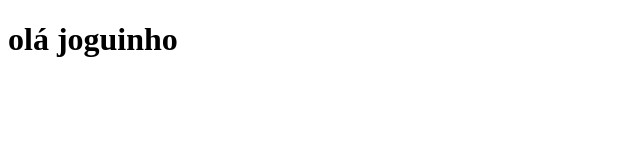
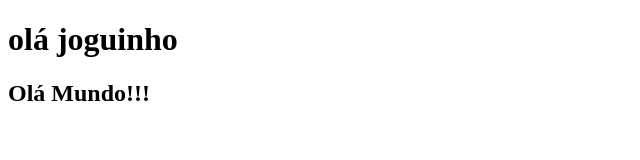
Before and after one commit to BpeGabriel/aprendendo-git-e-guthub, a plain HTML site: page index.html in a window 1280 px wide. Shown: the whole page, without its empty margins (0-640 px from the left). Drawn offline with Linux system fonts and the light colour scheme.

Commit message:
testando

```diff
--- a/index.html
+++ b/index.html
@@ -7,5 +7,6 @@
 </head>
 <body>
     <h1>olá joguinho</h1>
+    <h2>Olá Mundo!!!</h2>
 </body>
 </html>
```
